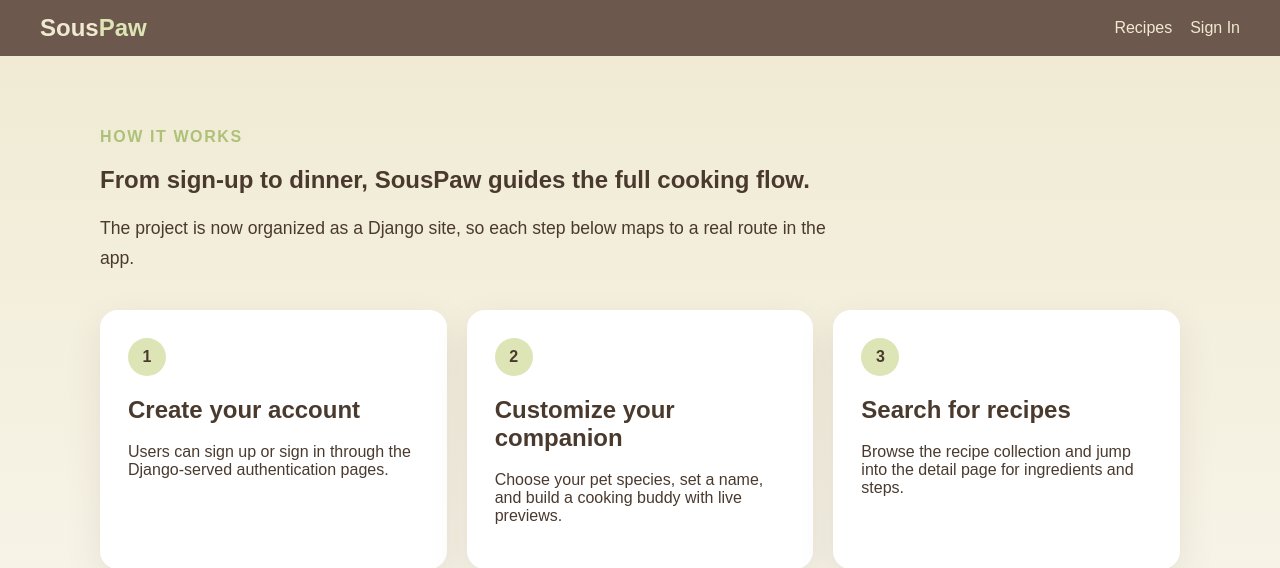
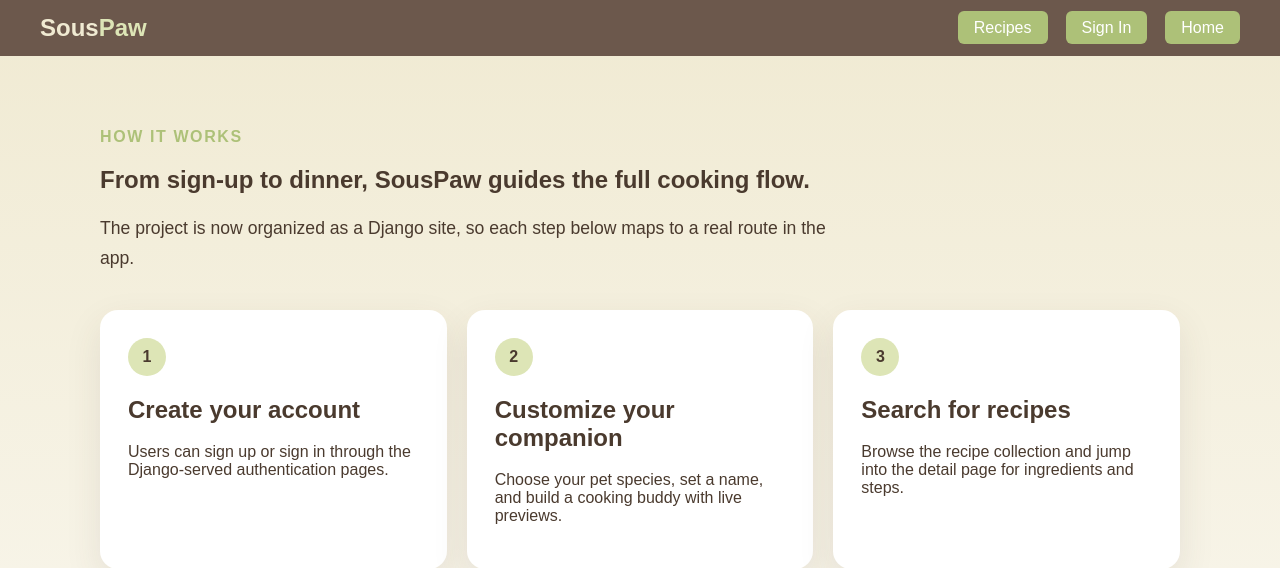
Before and after one commit to SWE-Group-1-2026/SWE_Project, a Django app: page /how-it-works/ in a window 1280 px wide. Shown: the top 568 px of the page. Run offline with Django 4.2, Linux system fonts and the light colour scheme.

Commit message:
Update tutorialsforhowitworks.html adding matching styling class

```diff
--- a/SWE_Project/recipes/templates/tutorialsforhowitworks.html
+++ b/SWE_Project/recipes/templates/tutorialsforhowitworks.html
@@ -11,9 +11,9 @@
   <nav class="navbar">
     <a href="{% url 'home' %}" class="navbar-brand">Sous<span>Paw</span></a>
     <ul class="navbar-links">
-      <li><a href="{% url 'search' %}">Recipes</a></li>
+      <li><a href="{% url 'search' %}" class="navbar-cta">Recipes</a></li>
       {% if request.user.is_authenticated %}
-      <li><a href="{% url 'profile' %}">Profile</a></li>
+      <li><a href="{% url 'profile' %}" class="navbar-cta">Profile</a></li>
       <li>
         <form method="post" action="{% url 'logout' %}" class="nav-form">
           {% csrf_token %}
@@ -21,8 +21,9 @@
         </form>
       </li>
       {% else %}
-      <li><a href="{% url 'login' %}">Sign In</a></li>
+      <li><a href="{% url 'login' %}" class="navbar-cta">Sign In</a></li>
       {% endif %}
+      <li><a href="{% url 'home' %}" class="navbar-cta">Home</a></li>
     </ul>
   </nav>
 
```
